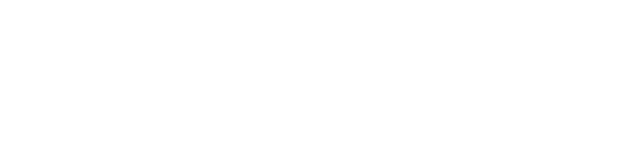
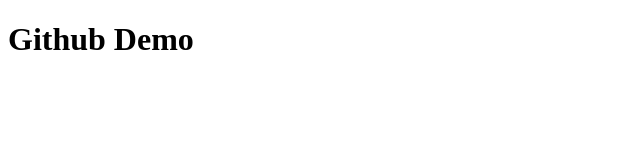
Before and after one commit to wendywarren/wendywarren.github.io, a plain HTML site: page gh-demo/index.html in a window 1280 px wide. Shown: the whole page, without its empty margins (0-640 px from the left). Drawn offline with Linux system fonts and the light colour scheme.

Commit message:
Adds page heading

```diff
--- a/gh-demo/index.html
+++ b/gh-demo/index.html
@@ -7,6 +7,6 @@
   <title>Github Demo</title>
 </head>
 <body>
-
+  <h1>Github Demo</h1>
 </body>
 </html>
```
